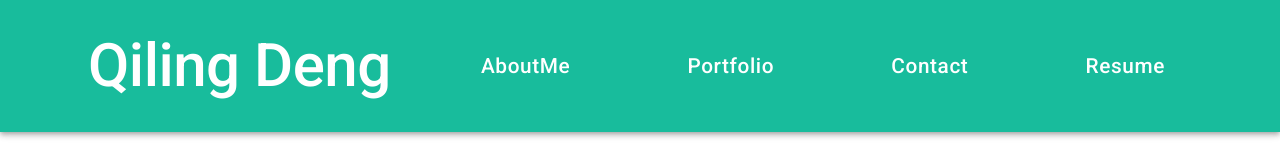
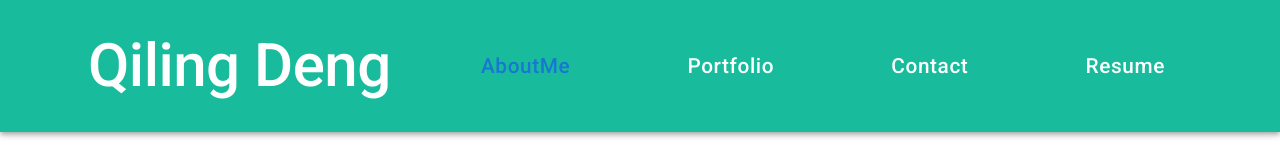
Before and after one commit to qd9069/react_my_portfolio, a React (Create React App) app: page / in a window 1280 px wide. Shown: the top 160 px of the page. Built offline with nearby package versions, Linux system fonts and the light colour scheme; a web font is replaced by a local one.

Commit message:
Modified NavTabs color

```diff
--- a/src/components/Header.js
+++ b/src/components/Header.js
@@ -68,21 +68,25 @@ export default function Header({ currentPage, handlePageChange }) {
                 link="#aboutMe"
                 page="AboutMe"
                 onClick={() => handlePageChange("AboutMe")}
+                status={currentPage === 'AboutMe' ? 'primary' : 'inherit'}
               />
               <Navigation
                 link="#portfolio"
                 page="Portfolio"
                 onClick={() => handlePageChange("Portfolio")}
+                status={currentPage === 'Portfolio' ? 'primary' : 'inherit'}
               />
               <Navigation
                 link="#contact"
                 page="Contact"
                 onClick={() => handlePageChange("Contact")}
+                status={currentPage === 'Contact' ? 'primary' : 'inherit'}
               />
               <Navigation
                 link="#resume"
                 page="Resume"
                 onClick={() => handlePageChange("Resume")}
+                status={currentPage === 'Resume' ? 'primary' : 'inherit'}
               />
             </Box>
           </Toolbar>
--- a/src/components/Navigation.js
+++ b/src/components/Navigation.js
@@ -1,25 +1,21 @@
 import React from "react";
 import Box from "@mui/material/Box";
 import Button from "@mui/material/Button";
-// import AppBar from "@mui/material/AppBar";
-// import Toolbar from "@mui/material/Toolbar";
-// import Typography from "@mui/material/Typography";
-// import Container from '@mui/material/Container';
-// import Tabs from '@mui/material/Tabs';
-// import Tab from '@mui/material/Tab';
 
 export default function Navigation(props) {
   return (
       <Box sx={{ display: "flex", marginRight: "1%" }}>
         <Button
-          color="inherit"
+          // color="primary"
+          // color="inherit"
+          color={props.status}
           size="large"
           href={props.link}
           onClick={props.onClick}
           component="a"
           noWrap
           sx={{
-            color: "white",
+            // color: "white",
             fontSize: "130%",
             textTransform: "capitalize",
             px: "1rem",
```
Also changed, not shown: src/components/Project.js (+18 -0 lines).
